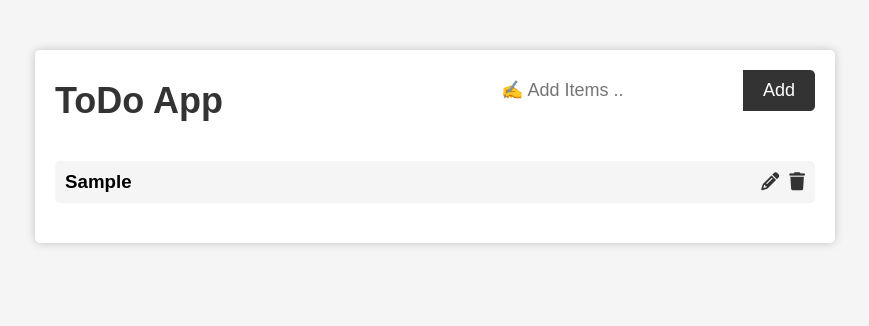
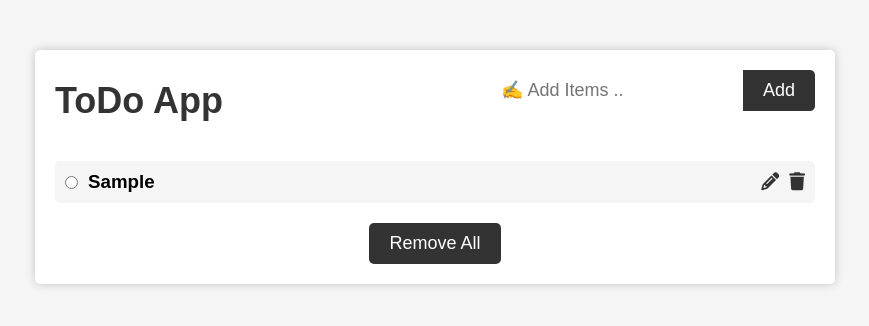
Before and after one commit to Rithick69/Redux-Tutorials, a React (Create React App) app: page / in a window 1280 px wide. Both pictures are taken after typing "Sample" into the empty fields and a click on the button "Add". Shown: the top 326 px of the page, without its empty margins (205-1074 px from the left). Built offline with nearby package versions, Linux system fonts and the light colour scheme.

Commit message:
Completed remove all function, started working on radio button for template of Todo app, WIP

```diff
--- a/src/components/todo_app/Todo.jsx
+++ b/src/components/todo_app/Todo.jsx
@@ -1,12 +1,18 @@
 import React, { useState } from "react";
 import { useSelector, useDispatch } from "react-redux";
-import { addTodo, deleteTodo, editTodo } from "../../actions";
+import { addTodo, deleteTodo, editTodo, removeTodo } from "../../actions";
 import "./index.css";
 
 const Todo = () => {
 	const [inputData, setInputData] = useState("");
 	const [toggleIcon, setToggleIcon] = useState(true);
 	const [editItemId, setEditItemId] = useState(null);
+	const [line, setLine] = useState(false);
+
+	// Line through style
+	const completed = () => {
+		setLine(true);
+	};
 
 	const list = useSelector((state) => {
 		return state.todoReducer.list;
@@ -33,8 +39,6 @@ const Todo = () => {
 		let newEditItem = list.find((elem) => {
 			return elem.id === id;
 		});
-		console.log(newEditItem);
-
 		//getLocalItems(newEditItem);
 		setToggleIcon(false);
 		setInputData(newEditItem.data);
@@ -65,18 +69,18 @@ const Todo = () => {
 				<ul className="task-list" id="task-list">
 					{list.map((elem) => {
 						return (
-							<li>
+							<li style={{ textDecoration: line ? "line-through" : "none" }}>
+								<input
+									type="radio"
+									id={elem.id}
+									onClick={() => {
+										completed(elem.id);
+									}}
+								/>
 								<div className="task">
 									<h3>{elem.data}</h3>
 								</div>
 								<div className="actions">
-									{/* <div className="todo-btn">
-										<i
-											className="fa fa-trash-alt add-btn"
-											title="Delete Item"
-										/>
-										<i className="fa fa-write-alt add-btn" />
-									</div> */}
 									<button className="edit">
 										<i
 											className="fa fa-pencil"
@@ -100,6 +104,17 @@ const Todo = () => {
 						);
 					})}
 				</ul>
+
+				<div className="remove">
+					<button
+						className="remove_btn"
+						onClick={() => {
+							dispatch(removeTodo());
+						}}
+					>
+						Remove All
+					</button>
+				</div>
 			</div>
 		</>
 	);
--- a/src/components/todo_app/index.css
+++ b/src/components/todo_app/index.css
@@ -77,7 +77,7 @@ input[type="text"] {
 	flex: 1;
 }
 
-input[type="checkbox"] {
+input[type="radio"] {
 	margin-right: 10px;
 	cursor: pointer;
 }
@@ -102,6 +102,22 @@ span {
 
 .actions button i:hover {
 	color: #f44336;
+}
+
+.remove {
+	display: flex;
+	justify-content: center;
+	align-items: center;
+}
+
+.remove_btn {
+	padding: 10px 20px;
+	font-size: 18px;
+	border: none;
+	background-color: #333;
+	color: #fff;
+	border-radius: 5px;
+	cursor: pointer;
 }
 
 @media only screen and (max-width: 768px) {
--- a/src/reducers/todo_reducer.js
+++ b/src/reducers/todo_reducer.js
@@ -39,6 +39,10 @@ const todoReducer = (state = initialData, action) => {
 			return {
 				list: editedList,
 			};
+		case "REMOVE_ITEMS":
+			return {
+				list: [],
+			};
 
 		default:
 			return state;
```
